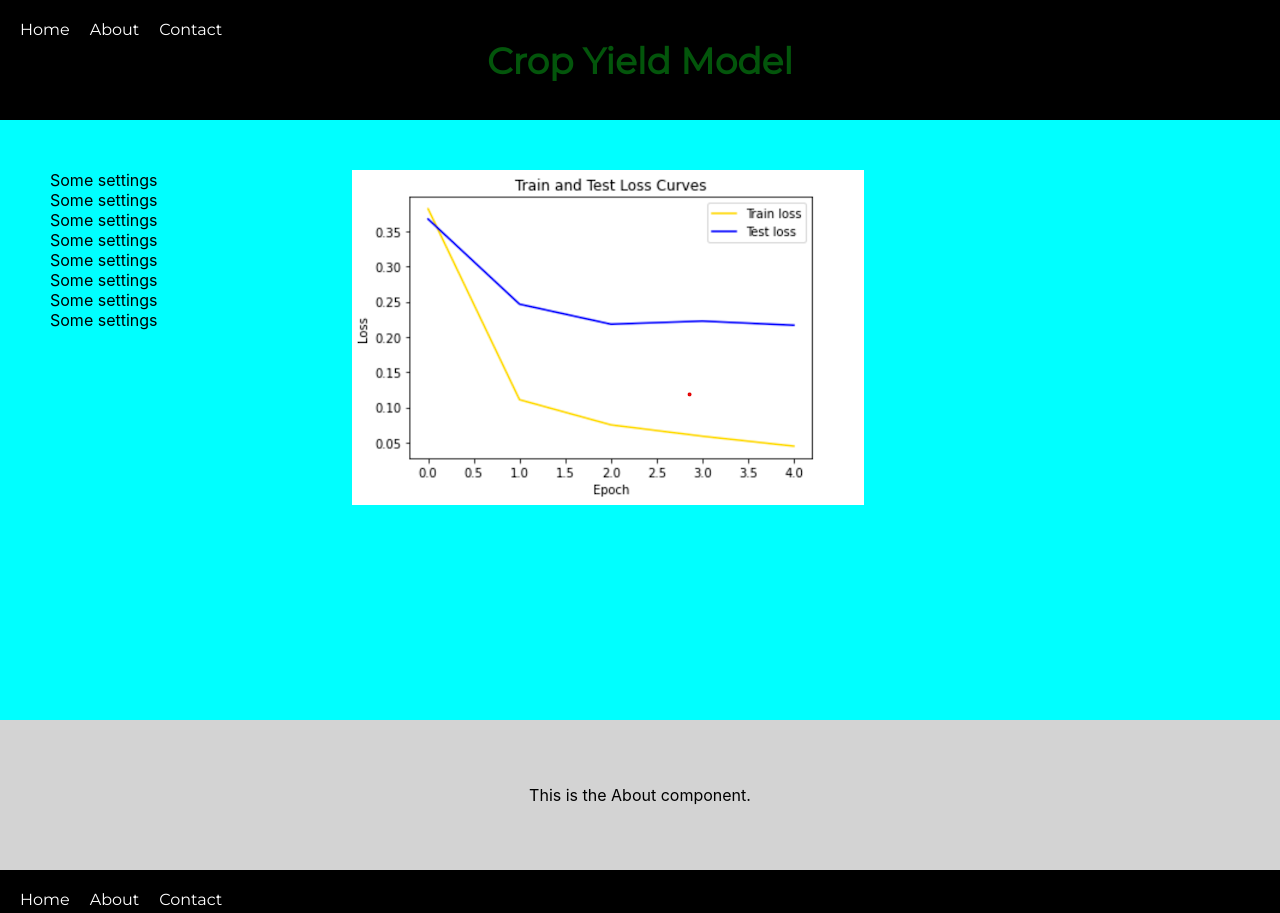
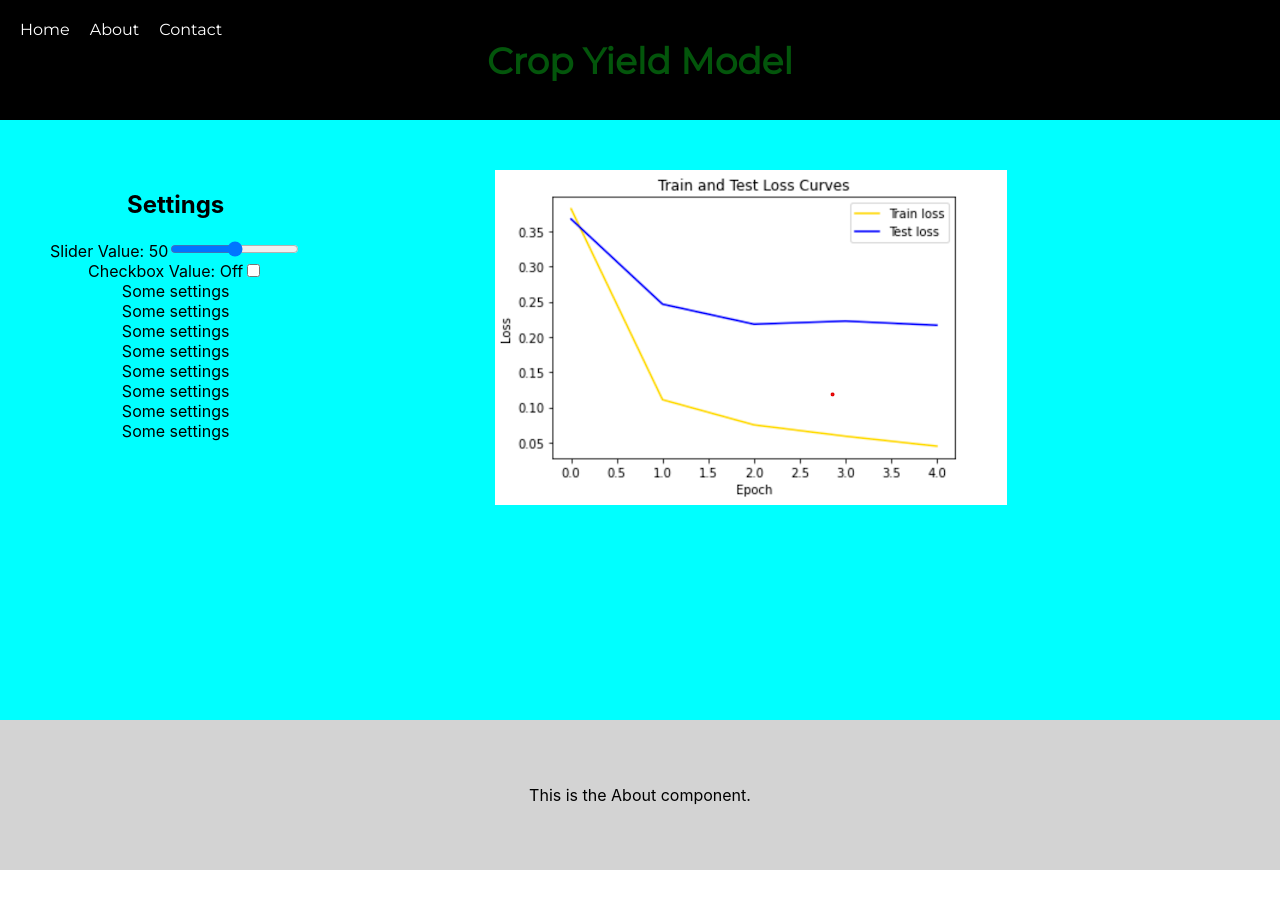
Before and after one commit to faiqqahmad/BigDataBigImpact_Crop_Yield, a React (Create React App) app in the folder cropyield/: page / in a window 1280 px wide. Shown: the top 913 px of the page. After the commit the page ends 870 px from the top, so only its background shows below. Built offline with nearby package versions, Linux system fonts and the light colour scheme.

Commit message:
moved settigns from bottom to top, got rid of double navbar

```diff
--- a/cropyield/src/App.js
+++ b/cropyield/src/App.js
@@ -16,6 +16,7 @@
       <div className='mid'>
 
         <div className="settings">
+          <Settings/>
           <p1>Some settings</p1>
           <p1>Some settings</p1>
           <p1>Some settings</p1>
@@ -31,24 +32,8 @@
         </div>
 
       </div>
+      <div className='bot'><About/></div>
 
-      <div className='bot'><About/></div>
-      <Navbar/>
-      <Settings/>
-      {/* <header className="App-header">
-        <img src={logo} className="App-logo" alt="logo" />
-        <p>
-          Edit <code>src/App.js</code> and save to reload.
-        </p>
-        <a
-          className="App-link"
-          href="https://reactjs.org"
-          target="_blank"
-          rel="noopener noreferrer"
-        >
-          Learn React
-        </a>
-      </header> */}
     </div>
   );
 }
```
